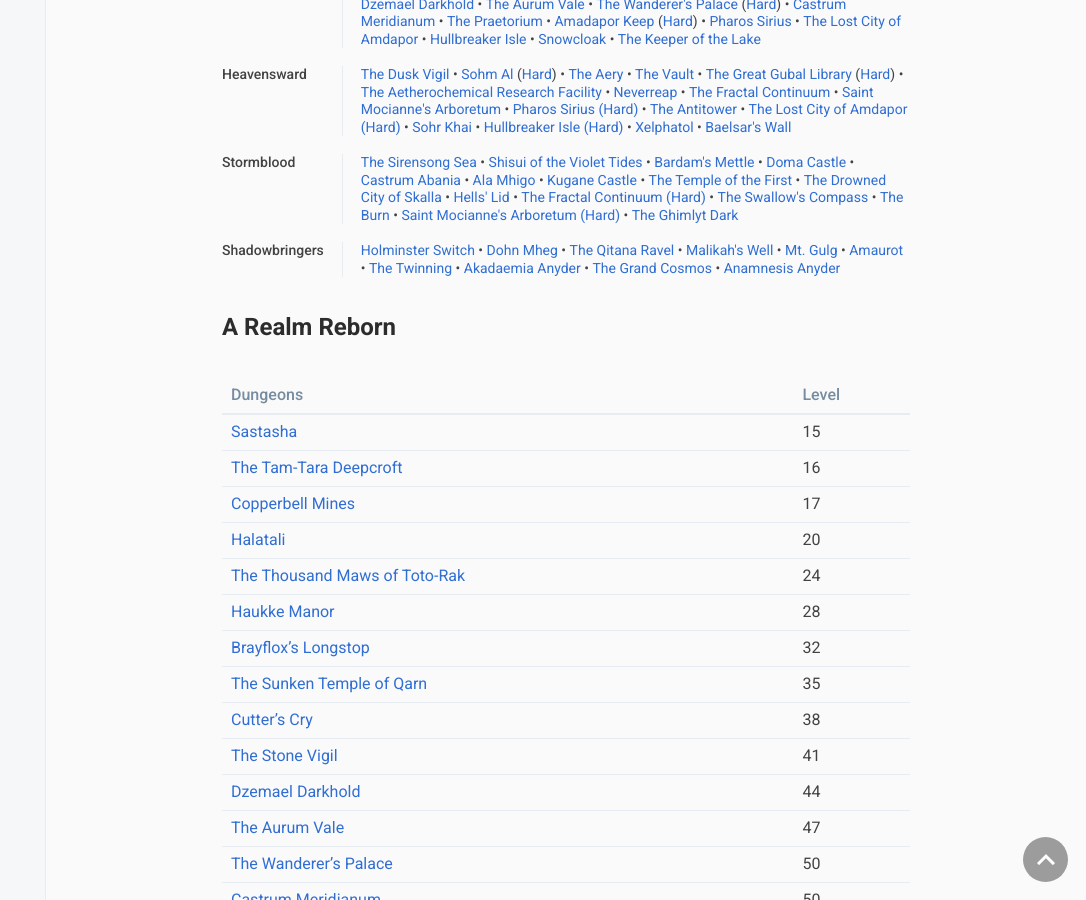
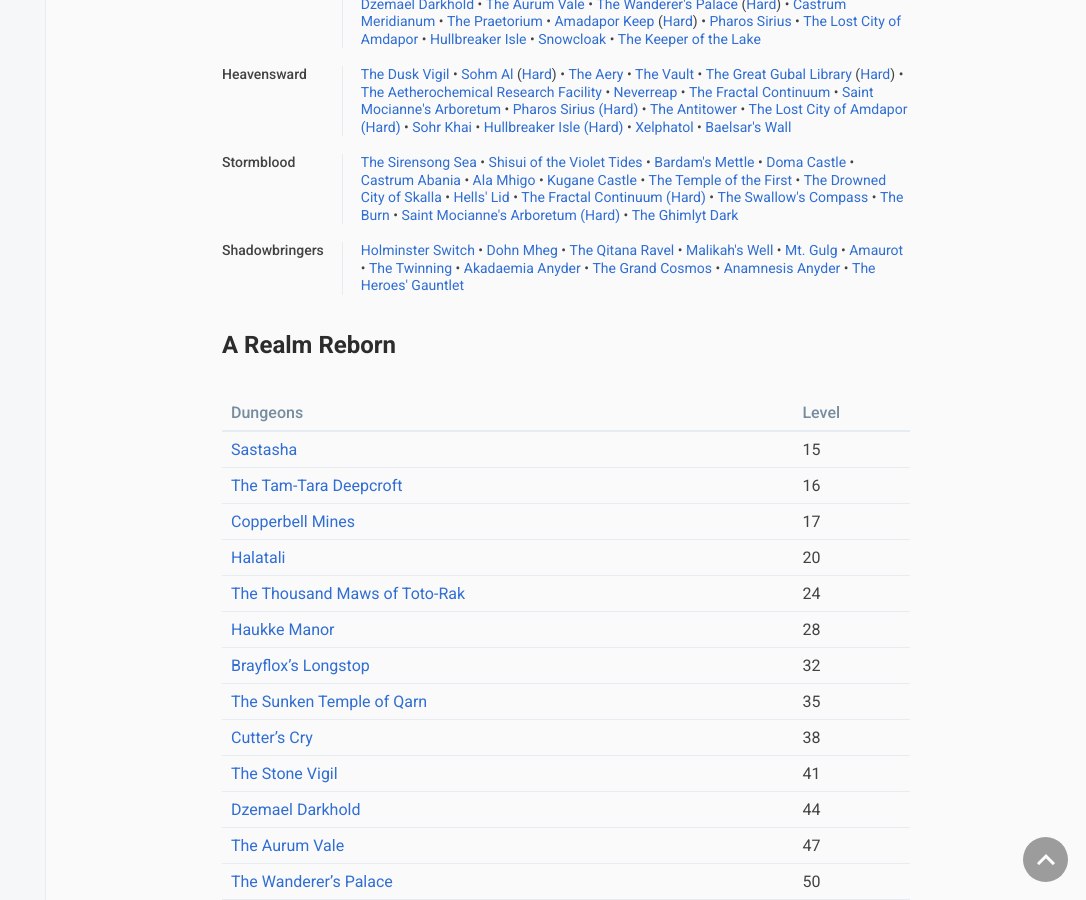
Before and after one commit to haothitran/klazerville, a Jekyll site: the page built from duties/dungeons.md, in a window 1280 px wide and 900 px high, scrolled down 432 px. Shown: the whole window, without its empty margins (194-1280 px from the left). Built offline with Jekyll 4.4.1, drawn with Linux system fonts in a browser that asks for light colours.

Commit message:
Add The Heros' Gauntlet dungeon to short dungeon links

```diff
--- a/_data/dungeons.yml
+++ b/_data/dungeons.yml
@@ -203,3 +203,6 @@
 
     - name: Anamnesis Anyder
       url: /duties/dungeons/shadowbringers/anamnesis-anyder
+
+    - name: The Heroes' Gauntlet
+      url: /duties/dungeons/shadowbringers/the-heroes-gauntlet
```
